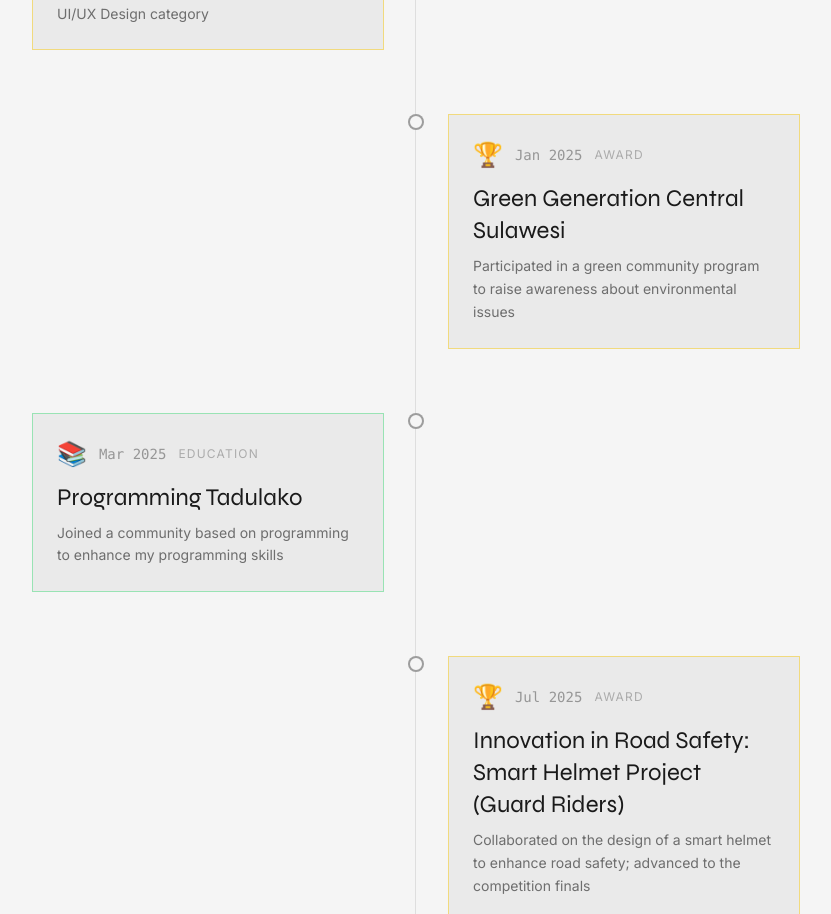
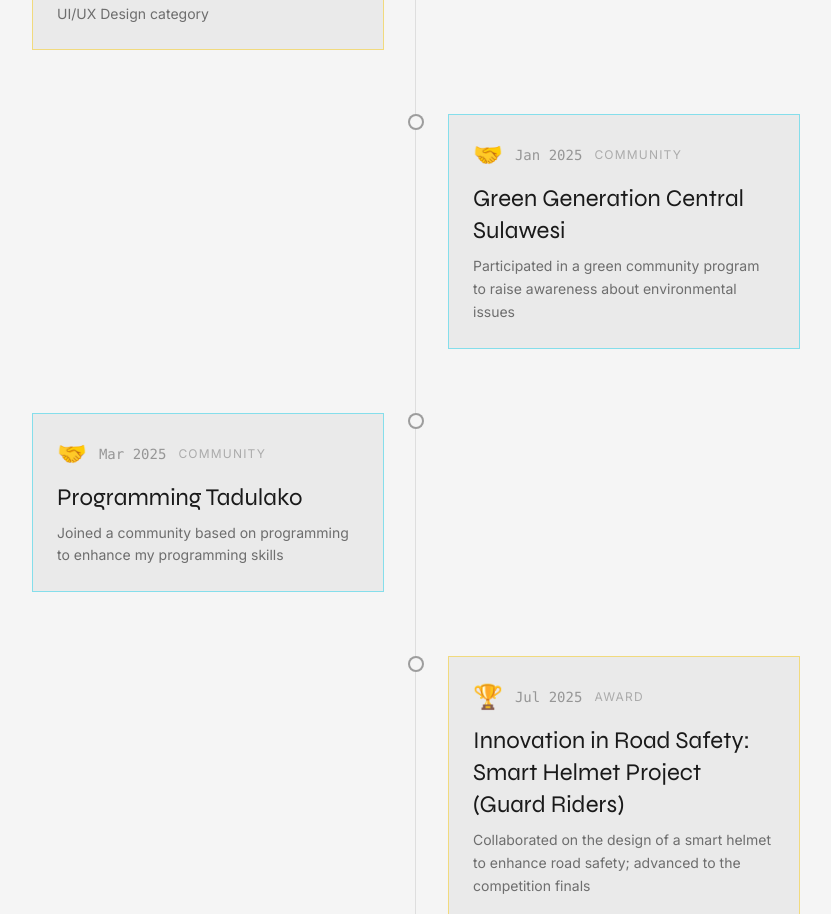
Before and after one commit to Dareean/portofolio, a Next.js app: page / in a window 1280 px wide. Shown: the part 4820-5734 px from the top of the page, without its empty margins (224-1055 px from the left). Built offline with nearby package versions, Linux system fonts and the light colour scheme.

Commit message:
feat: Add JourneyTimeline component and its associated data for displaying personal milestones.

```diff
--- a/components/JourneyTimeline.tsx
+++ b/components/JourneyTimeline.tsx
@@ -9,6 +9,7 @@ const typeIcons: Record<string, string> = {
   education: "📚",
   award: "🏆",
   experience: "💼",
+  community: "🤝",
 };
 
 const typeColors: Record<string, string> = {
@@ -17,6 +18,7 @@ const typeColors: Record<string, string> = {
   education: "border-green-400/50",
   award: "border-yellow-400/50",
   experience: "border-pink-400/50",
+  community: "border-cyan-400/50",
 };
 
 export default function JourneyTimeline() {
--- a/lib/data.ts
+++ b/lib/data.ts
@@ -60,7 +60,7 @@ export interface JourneyItem {
   title: string;
   description: string;
   date: string;
-  type: "milestone" | "project" | "education" | "award" | "experience";
+  type: "milestone" | "project" | "education" | "award" | "experience" | "community";
   image?: string;
 }
 
@@ -105,14 +105,14 @@ export const JOURNEY_ITEMS: JourneyItem[] = [
     title: "Programming Tadulako",
     description: "Joined a community based on programming to enhance my programming skills",
     date: "2025-03",
-    type: "education",
+    type: "community",
   },
   {
     id: 7,
     title: "Green Generation Central Sulawesi",
     description: "Participated in a green community program to raise awareness about environmental issues",
     date: "2025-01",
-    type: "award",
+    type: "community",
   },
   {
     id: 8,
```
